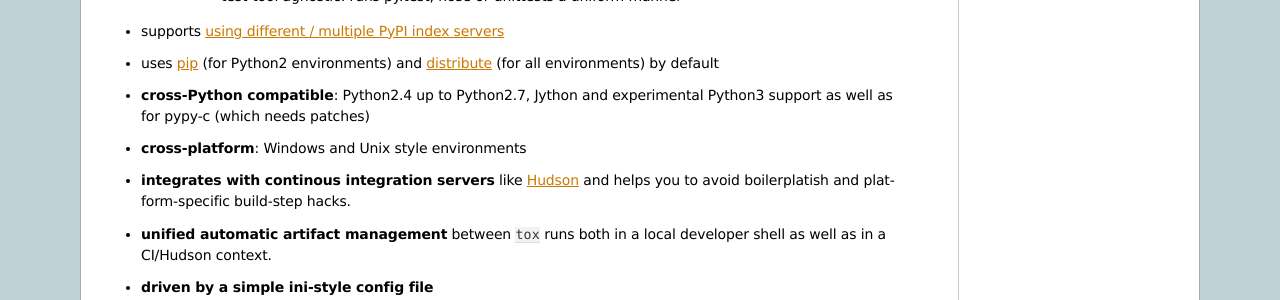
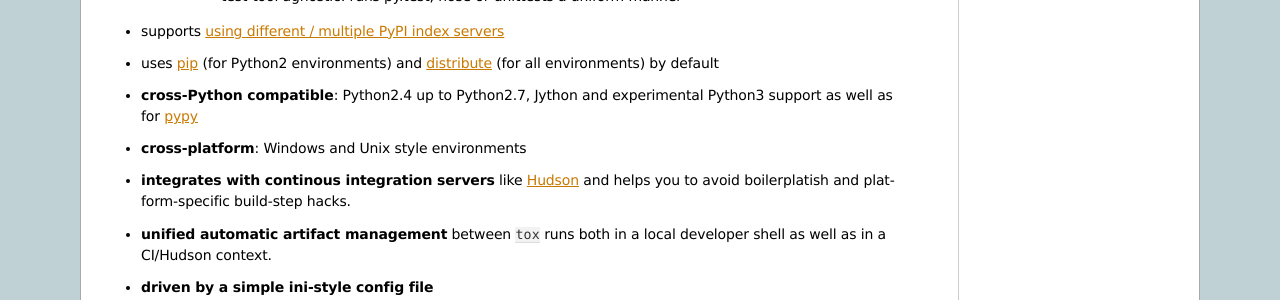
Before and after one commit to msabramo/tox, a Sphinx documentation site: the page built from doc/index.txt, in a window 1280 px wide. Shown: the part 1069-1369 px from the top of the page. Built offline with Sphinx 7.4.7, drawn with Linux system fonts in a browser that asks for light colours.

```diff
--- a/doc/example/pytest.txt
+++ b/doc/example/pytest.txt
@@ -20,7 +20,7 @@ and the following ``tox.ini`` content::
     envlist = py26,py31
 
     [testenv]
-    deps=py           # PYPI package providing py.test
+    deps=pytest       # PYPI package providing py.test
     commands=
       py.test \
             []        # substitute with tox' positional arguments
@@ -45,7 +45,7 @@ and the following ``tox.ini`` content::
     envlist = py26,py31
     [testenv]
     changedir=tests
-    deps=py
+    deps=pytest
     commands=
       py.test \
         --basetemp={envtmpdir}  \ # py.test tempdir setting
--- a/doc/index.txt
+++ b/doc/index.txt
@@ -68,7 +68,7 @@ Current features
 * uses pip_ (for Python2 environments) and distribute_ (for all environments) by default
 
 * **cross-Python compatible**: Python2.4 up to Python2.7, Jython and experimental
-  Python3 support as well as for pypy-c (which needs patches)
+  Python3 support as well as for pypy_
 
 * **cross-platform**: Windows and Unix style environments
 
```
Also changed, not shown: other parts of doc/index.txt (+2 -0 lines), CHANGELOG.txt (+4 -5 lines), 1 other file.
